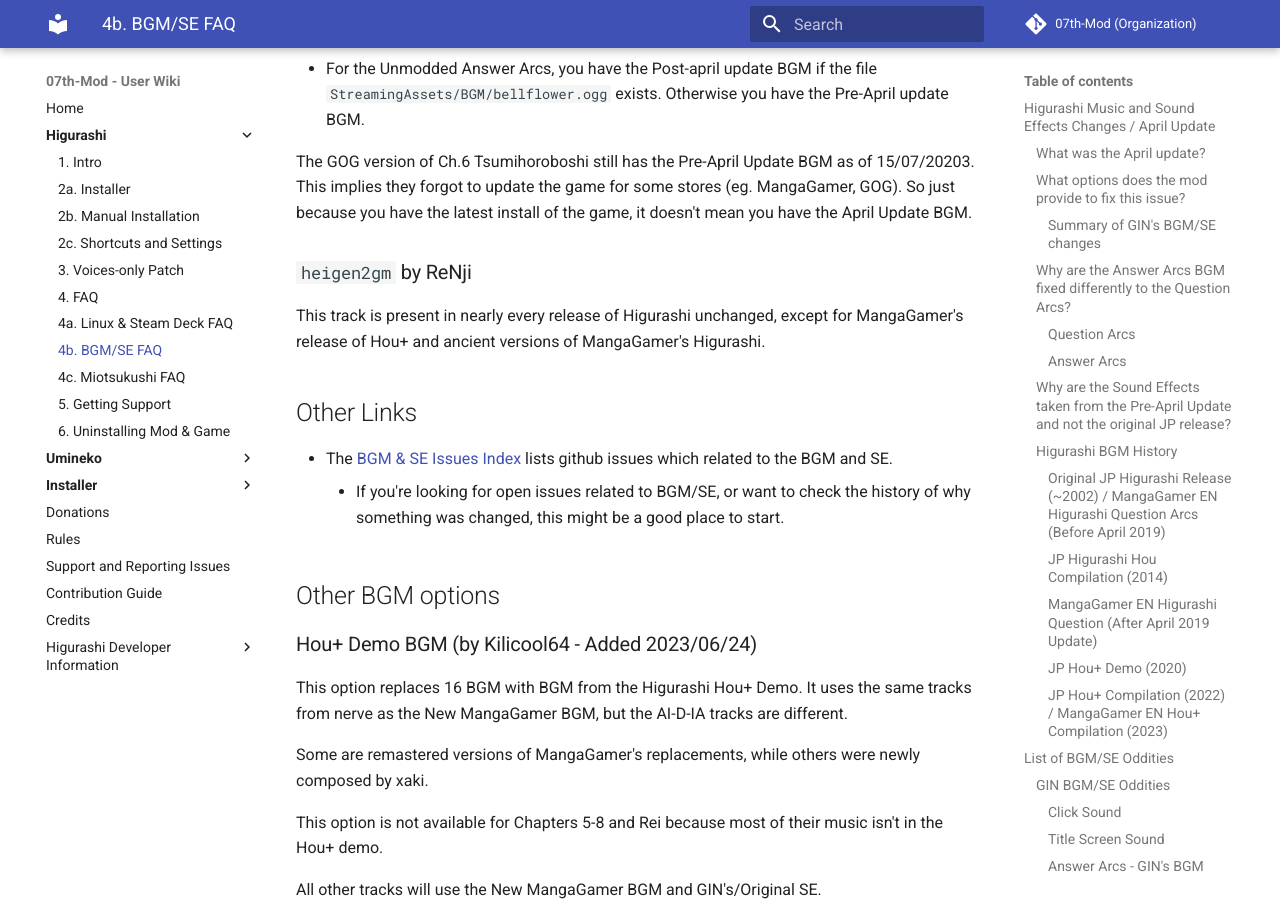
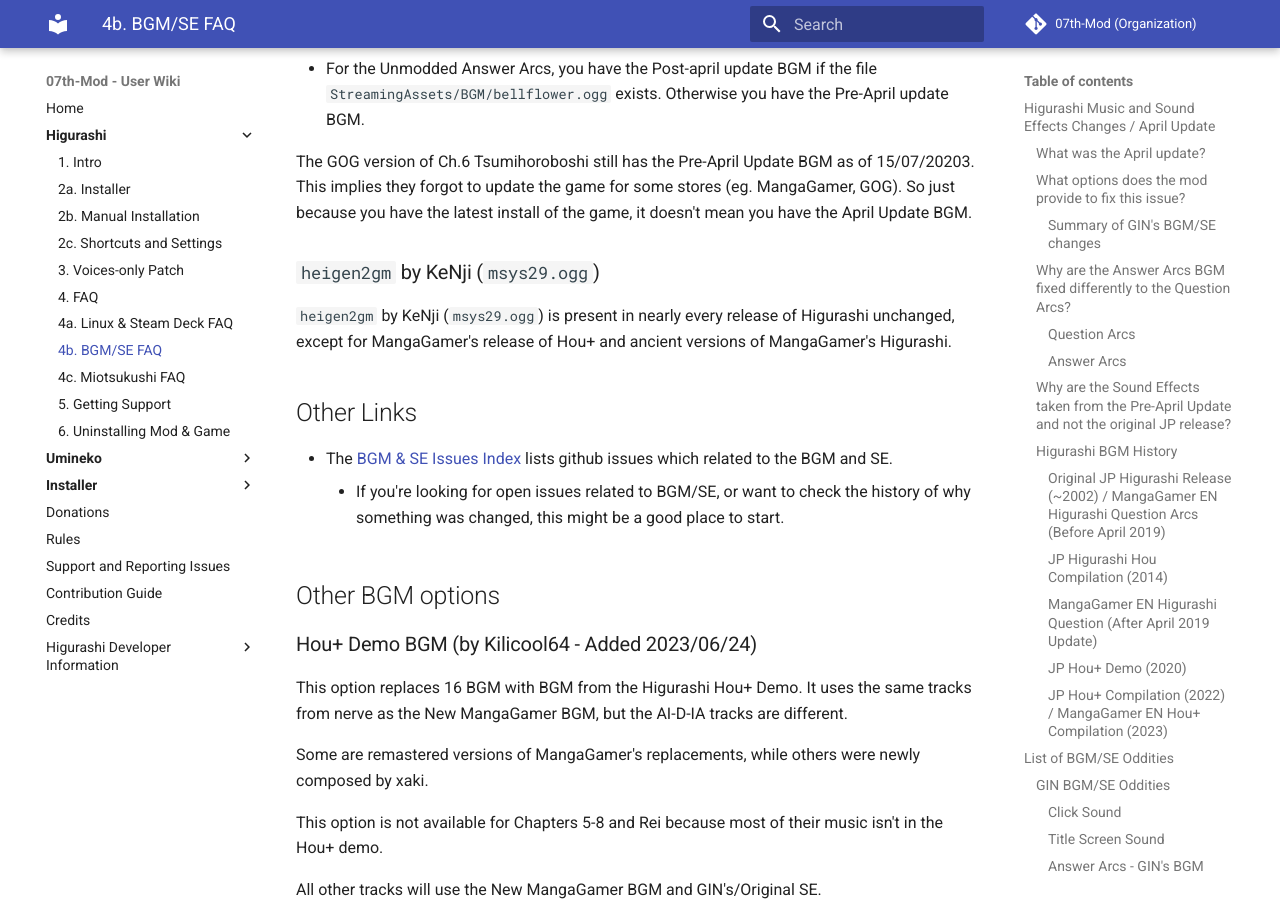
Before and after one commit to 07th-mod/wiki, an MkDocs documentation site: the page built from docs/Higurashi/BGM-SE-FAQ.md, in a window 1280 px wide and 900 px high, scrolled down 6976 px. Built offline with MkDocs 1.6.1 and Material for MkDocs 9.7.7, drawn with Linux system fonts in a browser that asks for light colours.

Commit message:
Fix ReNji -> KeNji

```diff
--- a/docs/Higurashi/BGM-SE-FAQ.md
+++ b/docs/Higurashi/BGM-SE-FAQ.md
@@ -232,9 +232,9 @@
 
 The GOG version of Ch.6 Tsumihoroboshi still has the Pre-April Update BGM as of 15/07/20203. This implies they forgot to update the game for some stores (eg. MangaGamer, GOG). So just because you have the latest install of the game, it doesn't mean you have the April Update BGM.
 
-### `heigen2gm` by ReNji
+### `heigen2gm` by KeNji (`msys29.ogg`)
 
-This track is present in nearly every release of Higurashi unchanged, except for MangaGamer's release of Hou+ and ancient versions of MangaGamer's Higurashi.
+`heigen2gm` by KeNji (`msys29.ogg`) is present in nearly every release of Higurashi unchanged, except for MangaGamer's release of Hou+ and ancient versions of MangaGamer's Higurashi.
 
 ## Other Links
 
```
